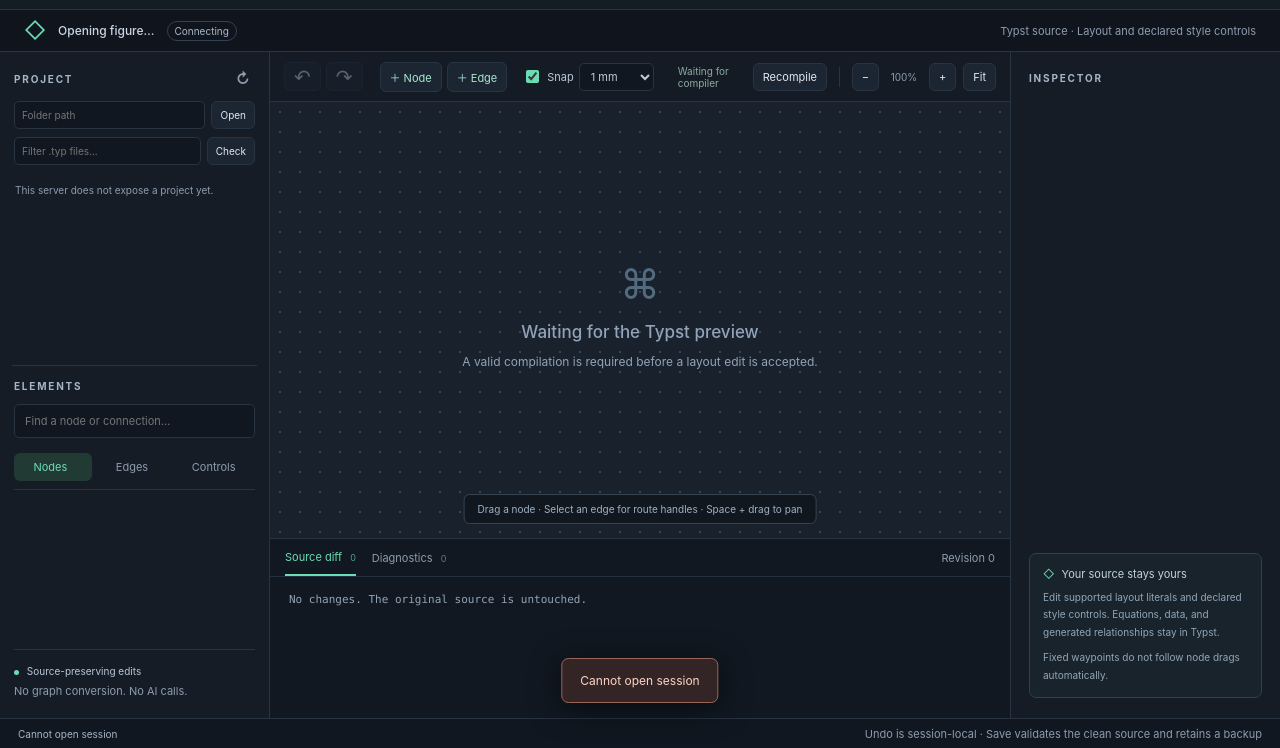
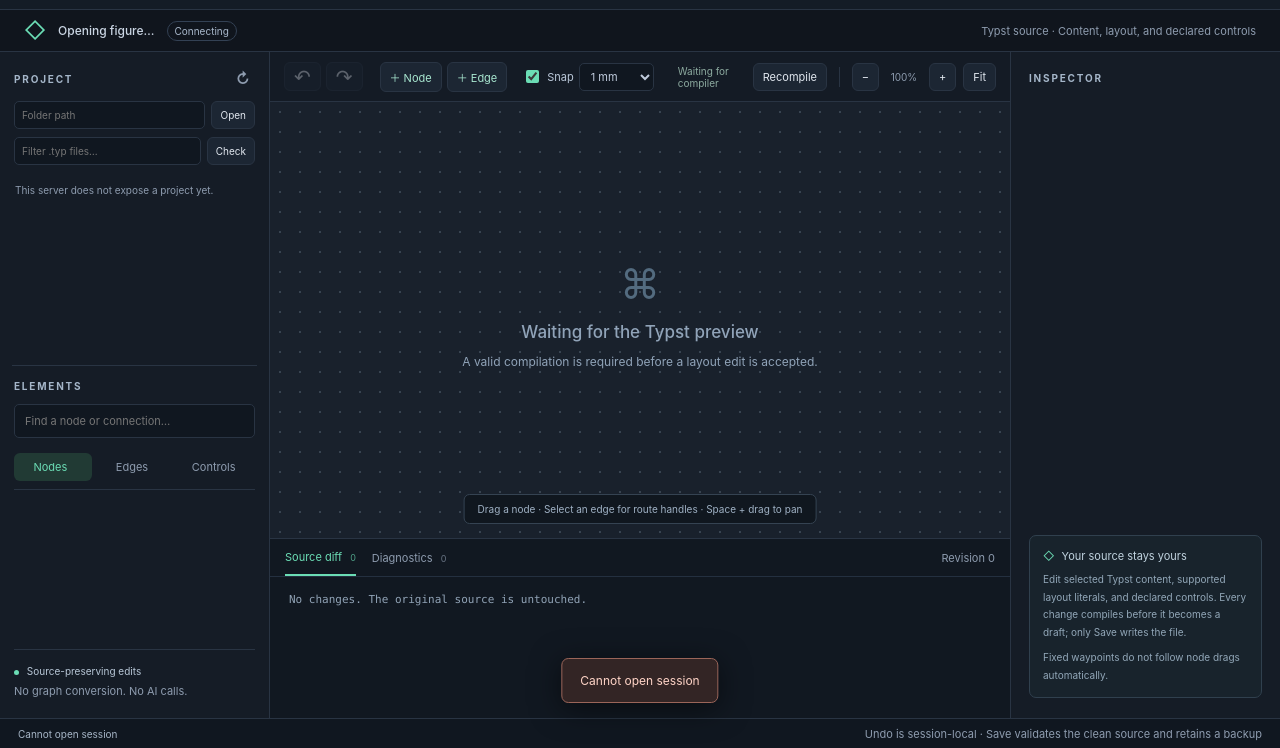
Before and after one commit to JanDuchscherer104/cetz-studio, a plain HTML site: page web/index.html in a window 1280 px wide. Shown: the part 52-800 px from the top of the page. Drawn offline with Linux system fonts and the light colour scheme; no server answers.

Commit message:
Describe explicit content editing in workspace guidance

```diff
--- a/web/index.html
+++ b/web/index.html
@@ -11,7 +11,7 @@
   <div class="brand"><span class="brand-mark">C</span><strong>Cetz Studio</strong><span class="tag">0.1 PREVIEW</span></div>
   <div class="header-actions"><span id="session-mode" class="quiet">LOCAL · RUST + TYPST</span><button id="download" class="subtle">Export draft</button><button id="save" class="primary" disabled>Save source <kbd>⌘ S</kbd></button></div>
 </header>
-<div class="filebar"><span class="file-icon">◇</span><strong id="filename">Opening figure…</strong><span id="dirty" class="pill">Connecting</span><span class="filebar-spacer"></span><span>Typst source · Layout and declared style controls</span></div>
+<div class="filebar"><span class="file-icon">◇</span><strong id="filename">Opening figure…</strong><span id="dirty" class="pill">Connecting</span><span class="filebar-spacer"></span><span>Typst source · Content, layout, and declared controls</span></div>
 <div id="fixture-banner" hidden>INTERACTIVE UI FIXTURE · Browser interactions only. Rust and Typst are not running in this preview. Saving is disabled.</div>
 <main>
   <aside class="left">
@@ -49,7 +49,7 @@
   <aside class="right">
     <div class="section-title">INSPECTOR</div>
     <div id="inspector"></div>
-    <div class="guardrail"><div class="guardrail-title">Your source stays yours</div><p>Edit supported layout literals and declared style controls. Equations, data, and generated relationships stay in Typst.</p><p>Fixed waypoints do not follow node drags automatically.</p></div>
+    <div class="guardrail"><div class="guardrail-title">Your source stays yours</div><p>Edit selected Typst content, supported layout literals, and declared controls. Every change compiles before it becomes a draft; only Save writes the file.</p><p>Fixed waypoints do not follow node drags automatically.</p></div>
   </aside>
 </main>
 <footer><span id="status">Opening source…</span><span class="quiet">Undo is session-local · Save validates the clean source and retains a backup</span></footer>
```
